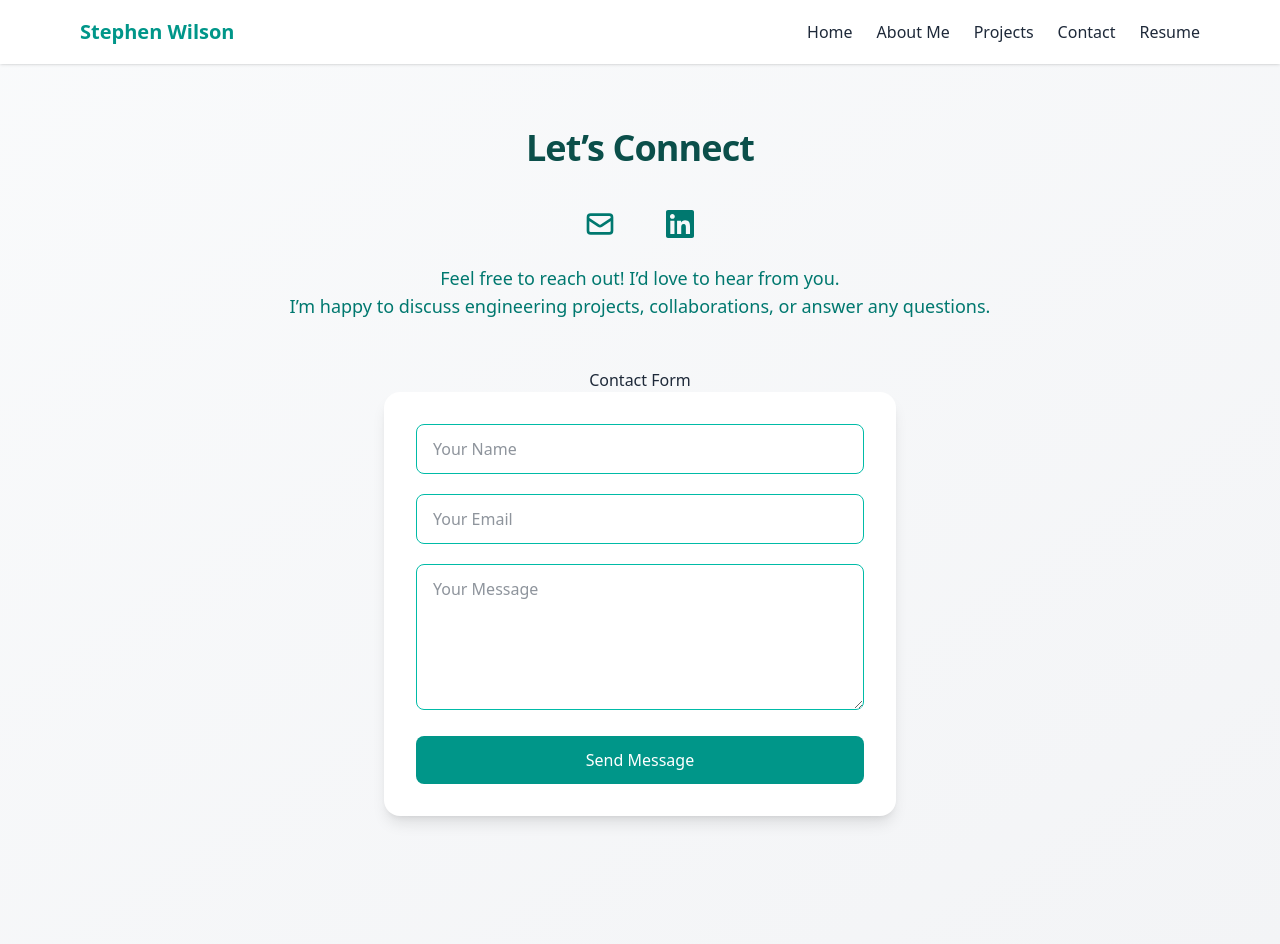
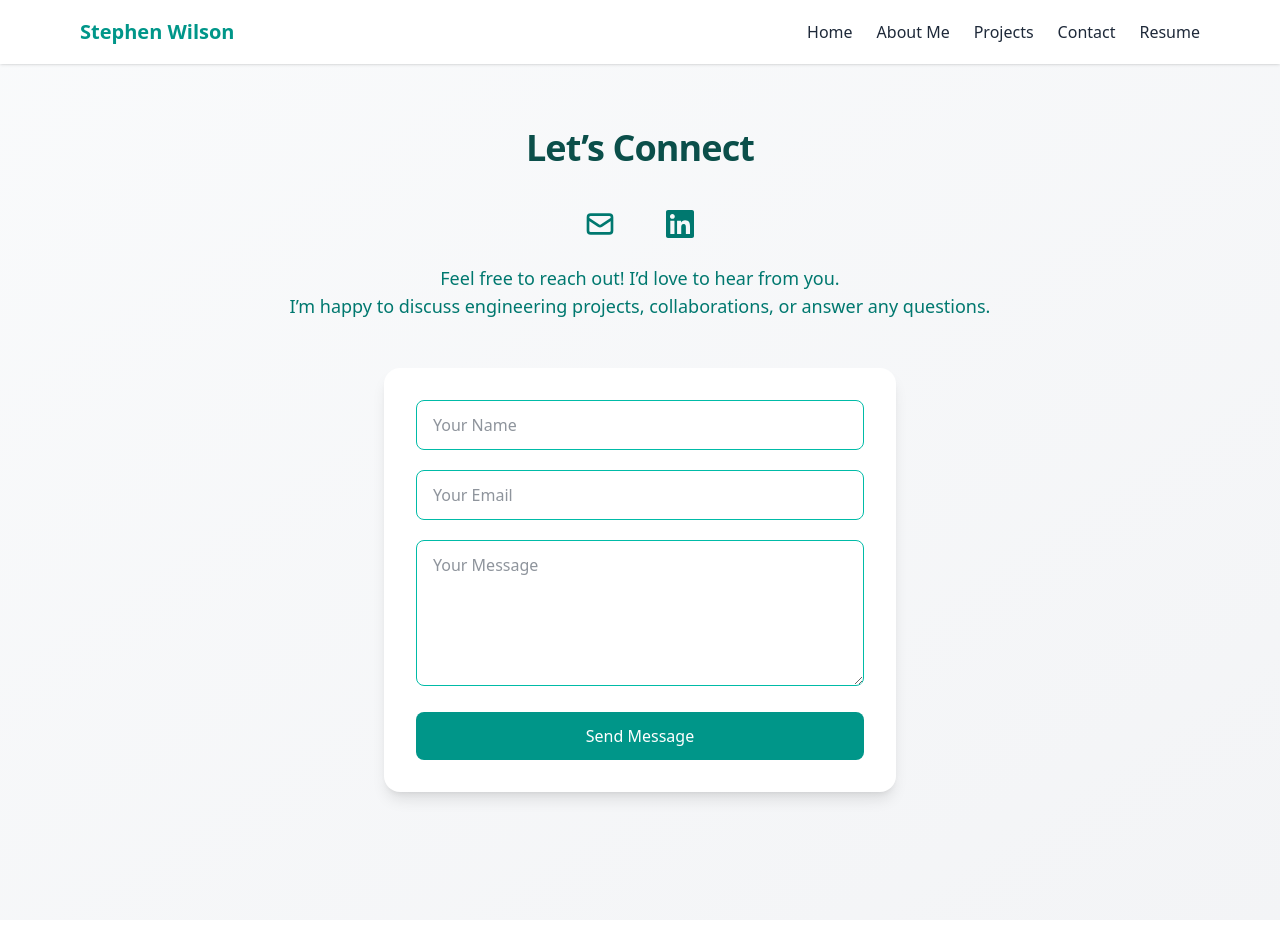
Before and after one commit to laraIsmael/stephens-portfolio, a React (Vite) app: page /contact in a window 1280 px wide. After the commit the page ends 920 px from the top, so only its background shows below. Built offline with nearby package versions, Linux system fonts and the light colour scheme.

Commit message:
little fix

```diff
--- a/src/pages/Contact.tsx
+++ b/src/pages/Contact.tsx
@@ -79,7 +79,7 @@ export default function Contact() {
           any questions.
         </p>
       </div>
-      Contact Form
+      {/* Contact Form */}
       <div className="w-full max-w-lg bg-white p-8 rounded-2xl shadow-lg mb-16">
         {status === "success" && (
           <p className="text-green-600 text-center mb-4">
```
